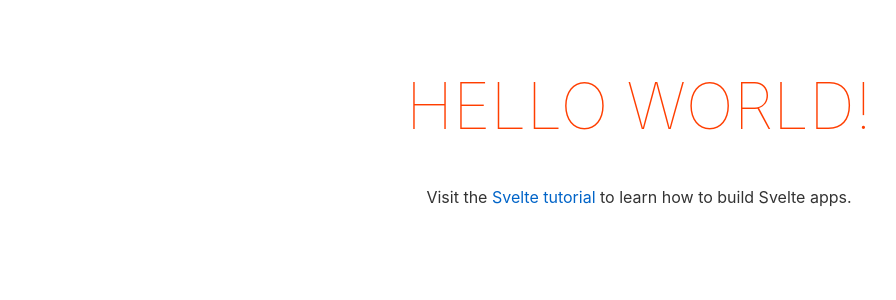
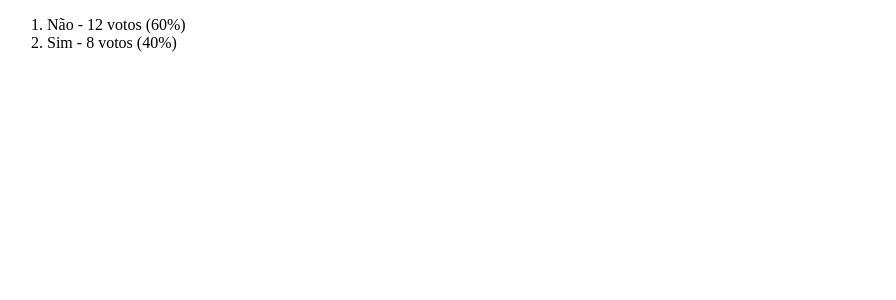
Before and after one commit to JoaoVSouto/voting-booth, a Svelte app: page / in a window 1280 px wide. Shown: the top 300 px of the page, without its empty margins (1-897 px from the left). Built offline with nearby package versions, Linux system fonts and the light colour scheme.

Commit message:
Create Result component

```diff
--- a/public/global.css
+++ /dev/null
@@ -1,63 +0,0 @@
-html, body {
-	position: relative;
-	width: 100%;
-	height: 100%;
-}
-
-body {
-	color: #333;
-	margin: 0;
-	padding: 8px;
-	box-sizing: border-box;
-	font-family: -apple-system, BlinkMacSystemFont, "Segoe UI", Roboto, Oxygen-Sans, Ubuntu, Cantarell, "Helvetica Neue", sans-serif;
-}
-
-a {
-	color: rgb(0,100,200);
-	text-decoration: none;
-}
-
-a:hover {
-	text-decoration: underline;
-}
-
-a:visited {
-	color: rgb(0,80,160);
-}
-
-label {
-	display: block;
-}
-
-input, button, select, textarea {
-	font-family: inherit;
-	font-size: inherit;
-	-webkit-padding: 0.4em 0;
-	padding: 0.4em;
-	margin: 0 0 0.5em 0;
-	box-sizing: border-box;
-	border: 1px solid #ccc;
-	border-radius: 2px;
-}
-
-input:disabled {
-	color: #ccc;
-}
-
-button {
-	color: #333;
-	background-color: #f4f4f4;
-	outline: none;
-}
-
-button:disabled {
-	color: #999;
-}
-
-button:not(:disabled):active {
-	background-color: #ddd;
-}
-
-button:focus {
-	border-color: #666;
-}
--- a/public/index.html
+++ b/public/index.html
@@ -1,18 +1,15 @@
 <!DOCTYPE html>
-<html lang="en">
-<head>
-	<meta charset='utf-8'>
-	<meta name='viewport' content='width=device-width,initial-scale=1'>
+<html lang="pt-BR">
+  <head>
+    <meta charset="utf-8" />
+    <meta name="viewport" content="width=device-width,initial-scale=1" />
 
-	<title>Svelte app</title>
+    <title>Cabine de votação</title>
 
-	<link rel='icon' type='image/png' href='/favicon.png'>
-	<link rel='stylesheet' href='/global.css'>
-	<link rel='stylesheet' href='/build/bundle.css'>
+    <link rel="icon" type="image/png" href="/favicon.png" />
 
-	<script defer src='/build/bundle.js'></script>
-</head>
+    <script defer src="/build/bundle.js"></script>
+  </head>
 
-<body>
-</body>
+  <body></body>
 </html>
--- a/src/App.svelte
+++ b/src/App.svelte
@@ -1,30 +1,18 @@
 <script>
-	export let name;
+  import Result from './Result.svelte';
+
+  let votes = [
+    {
+      option: 'Sim',
+      count: 8,
+    },
+    {
+      option: 'Não',
+      count: 12,
+    },
+  ];
 </script>
 
 <main>
-	<h1>Hello {name}!</h1>
-	<p>Visit the <a href="https://svelte.dev/tutorial">Svelte tutorial</a> to learn how to build Svelte apps.</p>
+  <Result {votes} />
 </main>
-
-<style>
-	main {
-		text-align: center;
-		padding: 1em;
-		max-width: 240px;
-		margin: 0 auto;
-	}
-
-	h1 {
-		color: #ff3e00;
-		text-transform: uppercase;
-		font-size: 4em;
-		font-weight: 100;
-	}
-
-	@media (min-width: 640px) {
-		main {
-			max-width: none;
-		}
-	}
-</style>
--- /dev/null
+++ b/src/Result.svelte
@@ -0,0 +1,23 @@
+<script>
+  export let votes;
+
+  $: totalVotes = votes.reduce(
+    (totalVotes, vote) => totalVotes + vote.count,
+    0
+  );
+
+  $: parsedVotes = [...votes]
+    .sort((a, b) => b.count - a.count)
+    .map(vote => ({
+      ...vote,
+      rate: Math.round((vote.count * 100) / totalVotes),
+    }));
+</script>
+
+<ol>
+  {#each parsedVotes as vote}
+    <li>
+      {vote.option} - {vote.count} votos ({vote.rate}%)
+    </li>
+  {/each}
+</ol>
--- a/src/main.js
+++ b/src/main.js
@@ -1,10 +1,7 @@
 import App from './App.svelte';
 
 const app = new App({
-	target: document.body,
-	props: {
-		name: 'world'
-	}
+  target: document.body,
 });
 
 export default app;
```
